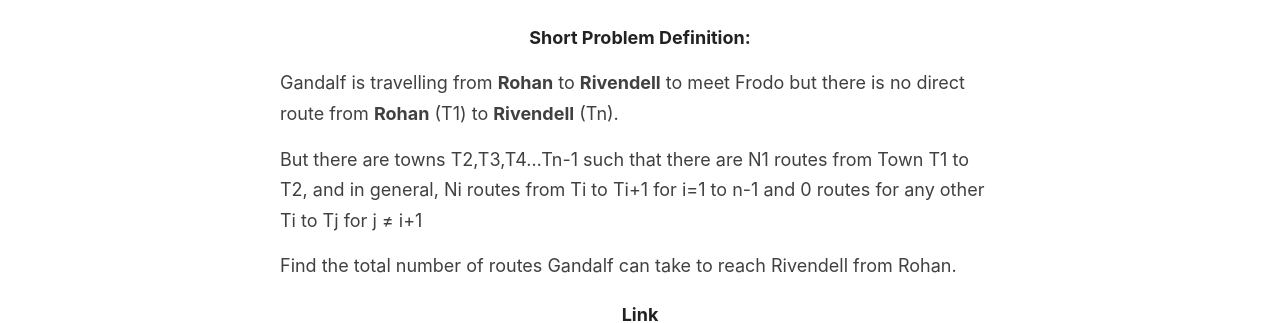
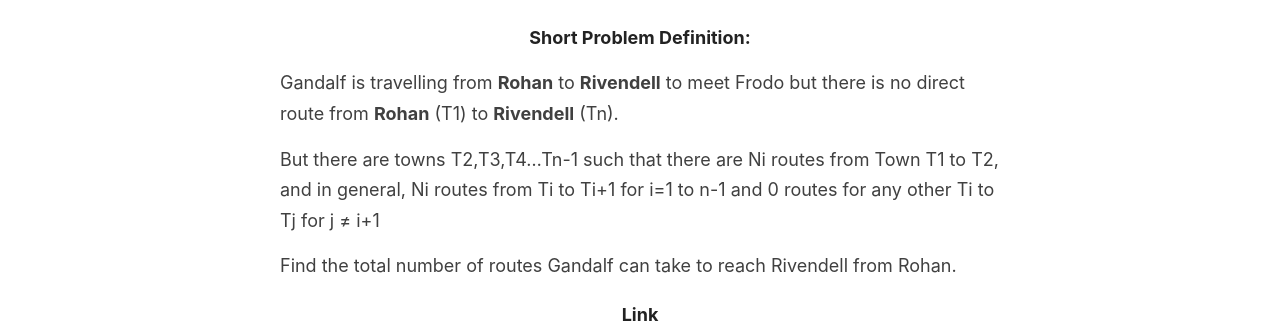
Before and after one commit to mkysel/mkysel.github.io, a Jekyll site: the page built from _posts/2020-08-04-hackerrank-connecting-towns-solution.md, in a window 1280 px wide. Shown: the part 353-676 px from the top of the page. Built offline with Jekyll 4.4.1, drawn with Linux system fonts in a browser that asks for light colours; our own code applies the rules of GitHub Pages for plain Markdown files; comment, search, counter and statistics services are not loaded.

Commit message:
subscripts

```diff
--- a/_posts/2020-08-04-hackerrank-connecting-towns-solution.md
+++ b/_posts/2020-08-04-hackerrank-connecting-towns-solution.md
@@ -10,9 +10,9 @@ categories:
 
 ##### Short Problem Definition:
 
-Gandalf is travelling from **Rohan** to **Rivendell** to meet Frodo but there is no direct route from **Rohan** (T1) to **Rivendell** (Tn).
+Gandalf is travelling from **Rohan** to **Rivendell** to meet Frodo but there is no direct route from **Rohan** (T<sub>1</sub>) to **Rivendell** (T<sub>n</sub>).
 
-But there are towns T2,T3,T4...Tn-1 such that there are N1 routes from Town T1 to T2, and in general, Ni routes from Ti to Ti+1 for i=1 to n-1 and 0 routes for any other Ti to Tj for j ≠ i+1
+But there are towns T<sub>2</sub>,T<sub>3</sub>,T<sub>4</sub>...T<sub>n-1</sub> such that there are N<sub>i</sub> routes from Town T<sub>1</sub> to T<sub>2</sub>, and in general, N<sub>i</sub> routes from T<sub>i</sub> to T<sub>i+1</sub> for i=1 to n-1 and 0 routes for any other Ti to Tj for j ≠ i+1
 
 Find the total number of routes Gandalf can take to reach Rivendell from Rohan.
 
```
Also changed, not shown: _posts/2014-07-22-codility-tape-equilibrium-solution.md (+1 -1 lines).
